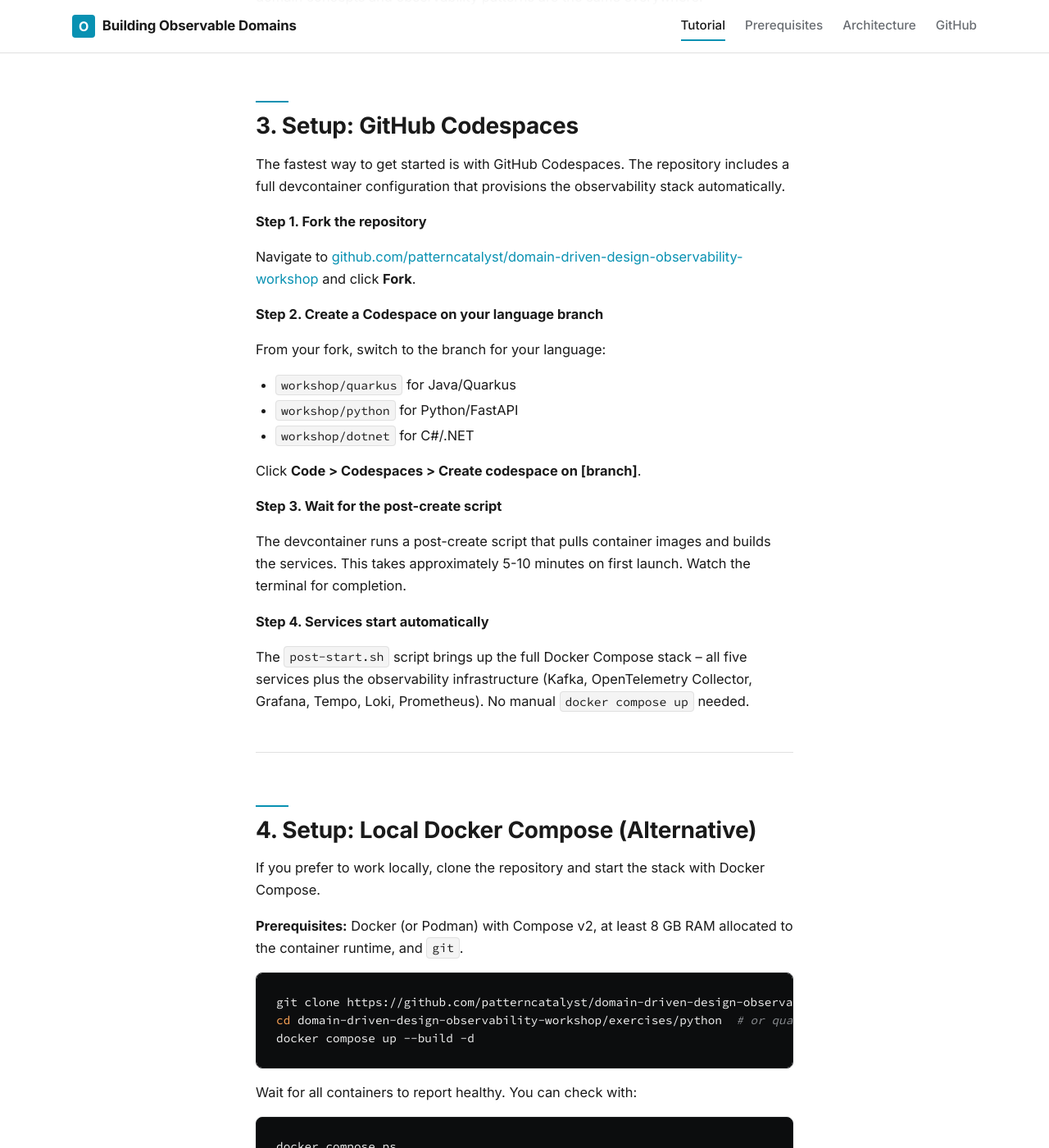
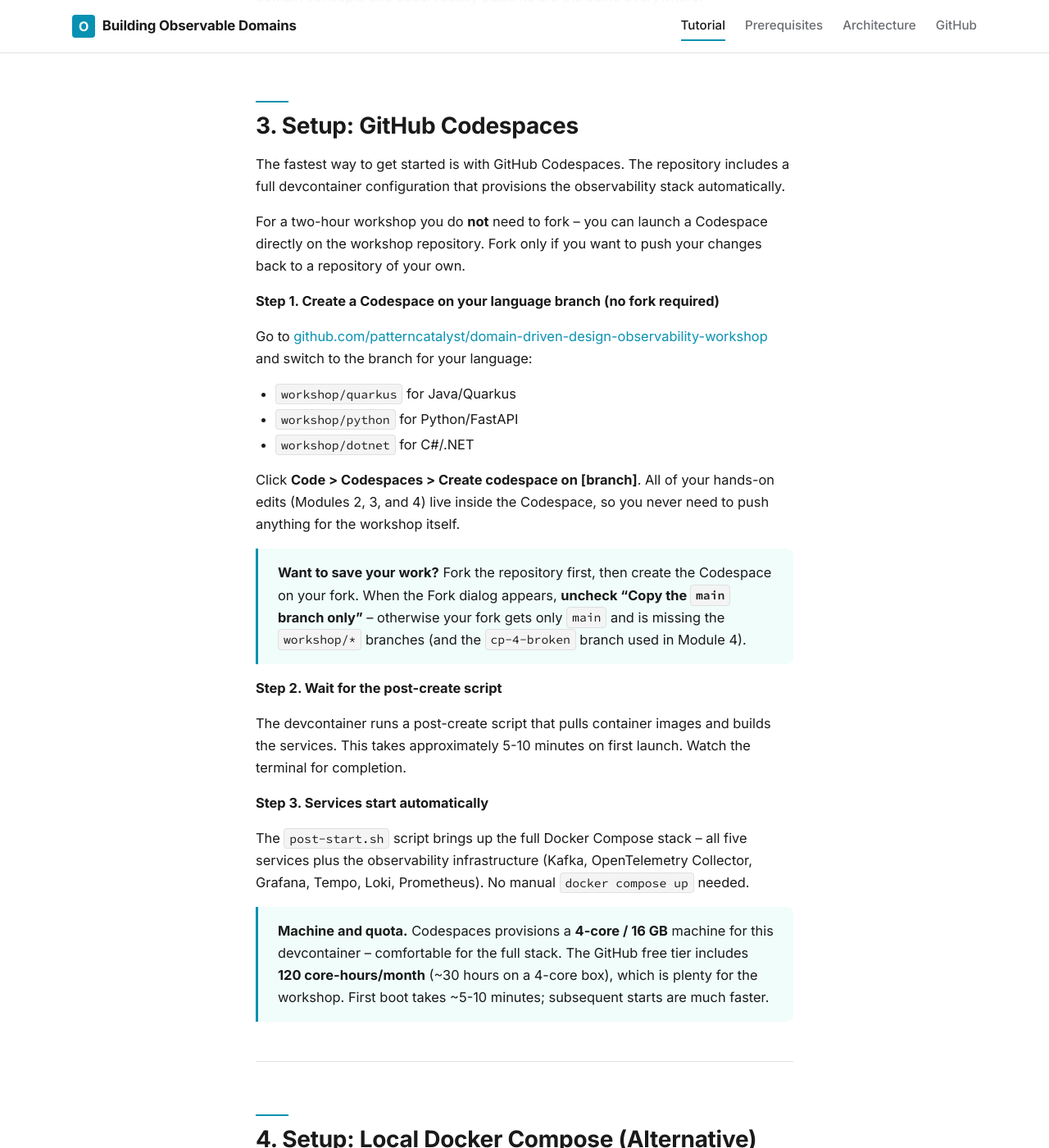
Before and after one commit to patterncatalyst/domain-driven-design-observability-workshop, a Jekyll site: the page built from _docs/00-introduction-setup.md, in a window 1280 px wide and 1400 px high, scrolled down 3622 px. Shown: the whole window at 82% size. Built offline with Jekyll 4.4.1, drawn with Linux system fonts in a browser that asks for light colours.

Commit message:
docs: add no-fork Codespaces path + fork branch/quota notes to Module 0
Section 3 now leads with creating a Codespace directly on workshop/<lang>
(no fork needed for the workshop itself), and the fork path carries the
"uncheck Copy the main branch only" warning so workshop/* and cp-4-broken
are not lost. Adds a 4-core/16 GB + 120 core-hours/mo callout.

Updates CODESPACES-TESTING.md status and follow-ups accordingly.

```diff
--- a/_docs/00-introduction-setup.md
+++ b/_docs/00-introduction-setup.md
@@ -80,27 +80,29 @@
 
 The fastest way to get started is with GitHub Codespaces. The repository includes a full devcontainer configuration that provisions the observability stack automatically.
 
-**Step 1. Fork the repository**
+For a two-hour workshop you do **not** need to fork -- you can launch a Codespace directly on the workshop repository. Fork only if you want to push your changes back to a repository of your own.
 
-Navigate to [github.com/patterncatalyst/domain-driven-design-observability-workshop](https://github.com/patterncatalyst/domain-driven-design-observability-workshop) and click **Fork**.
+**Step 1. Create a Codespace on your language branch (no fork required)**
 
-**Step 2. Create a Codespace on your language branch**
-
-From your fork, switch to the branch for your language:
+Go to [github.com/patterncatalyst/domain-driven-design-observability-workshop](https://github.com/patterncatalyst/domain-driven-design-observability-workshop) and switch to the branch for your language:
 
 - `workshop/quarkus` for Java/Quarkus
 - `workshop/python` for Python/FastAPI
 - `workshop/dotnet` for C#/.NET
 
-Click **Code > Codespaces > Create codespace on [branch]**.
+Click **Code > Codespaces > Create codespace on [branch]**. All of your hands-on edits (Modules 2, 3, and 4) live inside the Codespace, so you never need to push anything for the workshop itself.
 
-**Step 3. Wait for the post-create script**
+> **Want to save your work?** Fork the repository first, then create the Codespace on your fork. When the Fork dialog appears, **uncheck "Copy the `main` branch only"** -- otherwise your fork gets only `main` and is missing the `workshop/*` branches (and the `cp-4-broken` branch used in Module 4).
+
+**Step 2. Wait for the post-create script**
 
 The devcontainer runs a post-create script that pulls container images and builds the services. This takes approximately 5-10 minutes on first launch. Watch the terminal for completion.
 
-**Step 4. Services start automatically**
+**Step 3. Services start automatically**
 
 The `post-start.sh` script brings up the full Docker Compose stack -- all five services plus the observability infrastructure (Kafka, OpenTelemetry Collector, Grafana, Tempo, Loki, Prometheus). No manual `docker compose up` needed.
+
+> **Machine and quota.** Codespaces provisions a **4-core / 16 GB** machine for this devcontainer -- comfortable for the full stack. The GitHub free tier includes **120 core-hours/month** (~30 hours on a 4-core box), which is plenty for the workshop. First boot takes ~5-10 minutes; subsequent starts are much faster.
 
 ---
 
```
Also changed, not shown: _plans/CODESPACES-TESTING.md (+9 -6 lines).
